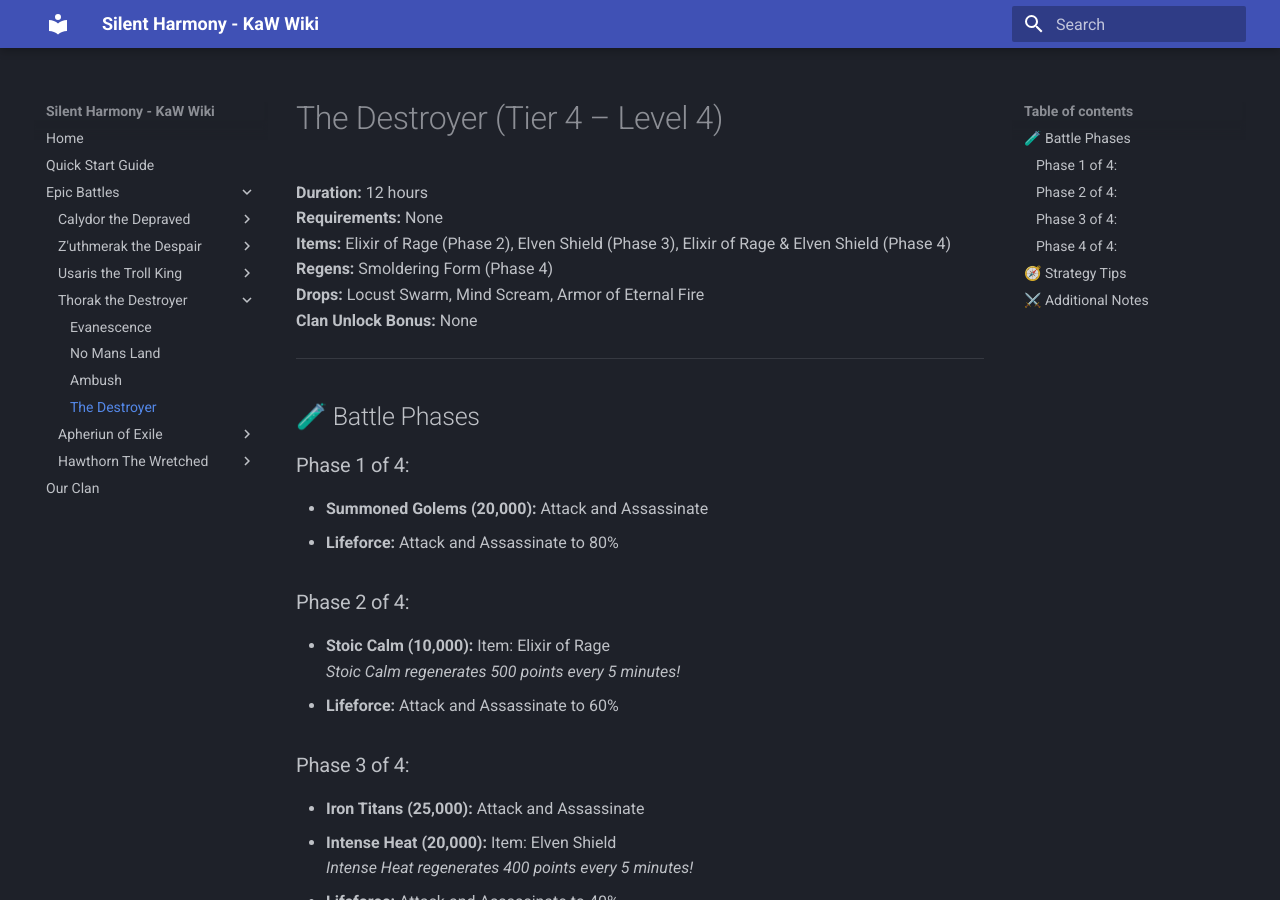
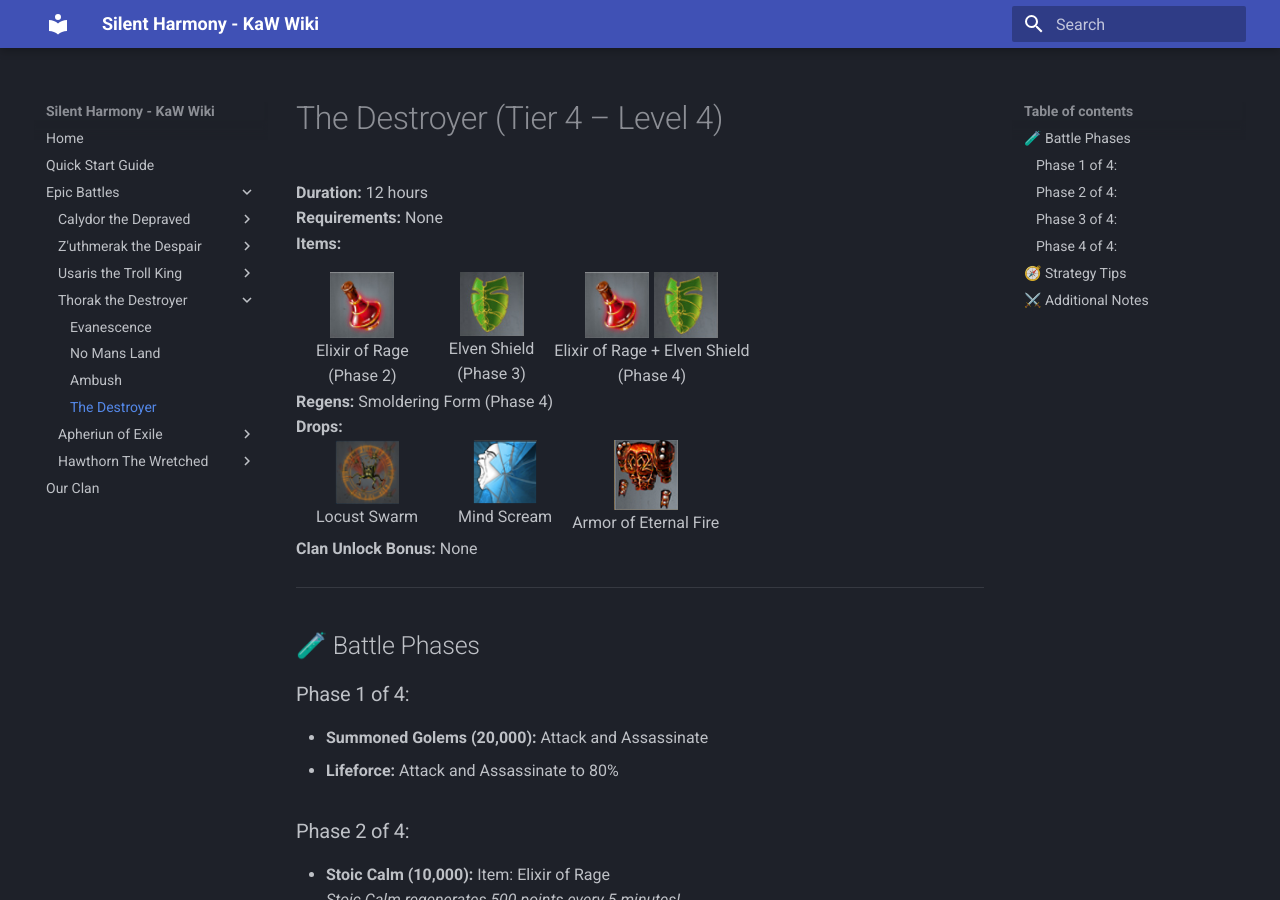
Before and after one commit to SHY-PeaceKeeper-SHY/kaw-wiki, an MkDocs documentation site: the page built from docs/epic-battles/tier4/the-destroyer.md, in a window 1280 px wide and 900 px high. Built offline with MkDocs 1.6.1 and Material for MkDocs 9.7.7, drawn with Linux system fonts in a browser that asks for light colours.

Commit message:
Added item images for Tier 4 epic battles

```diff
--- a/docs/epic-battles/tier4/the-destroyer.md
+++ b/docs/epic-battles/tier4/the-destroyer.md
@@ -2,9 +2,44 @@
 
 **Duration:** 12 hours
 **Requirements:** None
-**Items:** Elixir of Rage (Phase 2), Elven Shield (Phase 3), Elixir of Rage & Elven Shield (Phase 4)
+**Items:** <div style="display:flex; gap:20px;">
+  <div style="display:flex; flex-direction:column; align-items:center; width:max-content;">
+    <img src="../../../images/items/elixir-of-rage.jpg" alt="Elixir of Rage" width="64" style="cursor:pointer;" onclick="alert('Attack (5k Gold / piece)')">
+    <div>Elixir of Rage</div>
+    <div>(Phase 2)</div>
+  </div>
+
+  <div style="display:flex; flex-direction:column; align-items:center; width:max-content;">
+    <img src="../../../images/items/elven-shield.jpg" alt="Elven Shield" width="64" style="cursor:pointer;" onclick="alert('Defense (125k Gold / piece)')">
+    <div>Elven Shield</div>
+    <div>(Phase 3)</div>
+  </div>
+
+  <div style="display:flex; flex-direction:column; align-items:center; width:max-content;">
+    <!-- Bilder in einer Reihe -->
+    <div style="display:flex; gap:5px;">
+      <img src="../../../images/items/elixir-of-rage.jpg" alt="Elixir of Rage" width="64" style="cursor:pointer;" onclick="alert('Attack (5k Gold / piece)')">
+      <img src="../../../images/items/elven-shield.jpg" alt="Elven Shield" width="64" style="cursor:pointer;" onclick="alert('Defense (125k Gold / piece)')">
+    </div>
+    <div>Elixir of Rage + Elven Shield</div>
+    <div>(Phase 4)</div>
+  </div>
+</div>
 **Regens:** Smoldering Form (Phase 4)
-**Drops:** Locust Swarm, Mind Scream, Armor of Eternal Fire
+**Drops:** <div style="display:flex; gap:20px;">
+  <div style="display:flex; flex-direction:column; align-items:center; width:max-content;">
+    <img src="../../../images/items/locust-swarm.png" alt="Locust Swarm" width="64" style="cursor:pointer;" onclick="alert('Stats: Attack: +25,000,000')">
+    <div>Locust Swarm</div>
+  </div>
+ <div style="display:flex; flex-direction:column; align-items:center; width:max-content;">
+    <img src="../../../images/items/mind-scream.png" alt="Mind Scream" width="64" style="cursor:pointer;" onclick="alert('Stats: Spy Attack: +20,000,000')">
+    <div>Mind Scream</div>
+  </div>
+  <div style="display:flex; flex-direction:column; align-items:center; width:max-content;">
+    <img src="../../../images/items/armor-of-eternal-fire.png" alt="Armor of Eternal Fire" width="64" style="cursor:pointer;" onclick="alert('Stats: Spy Defense: +5%')">
+    <div>Armor of Eternal Fire</div>
+  </div>
+</div>
 **Clan Unlock Bonus:** None
 
 ---
```
Also changed, not shown: docs/epic-battles/tier4/no-mans-land.md (+18 -2 lines), docs/images/items/armor-of-eternal-fire.png (added), docs/images/items/elven-shield.jpg (added), docs/images/items/leonine-arm-plate.png (added), docs/images/items/locust-swarm.png (added), docs/images/items/mind-scream.png (added), docs/images/items/runes-of-detection.png (added).
